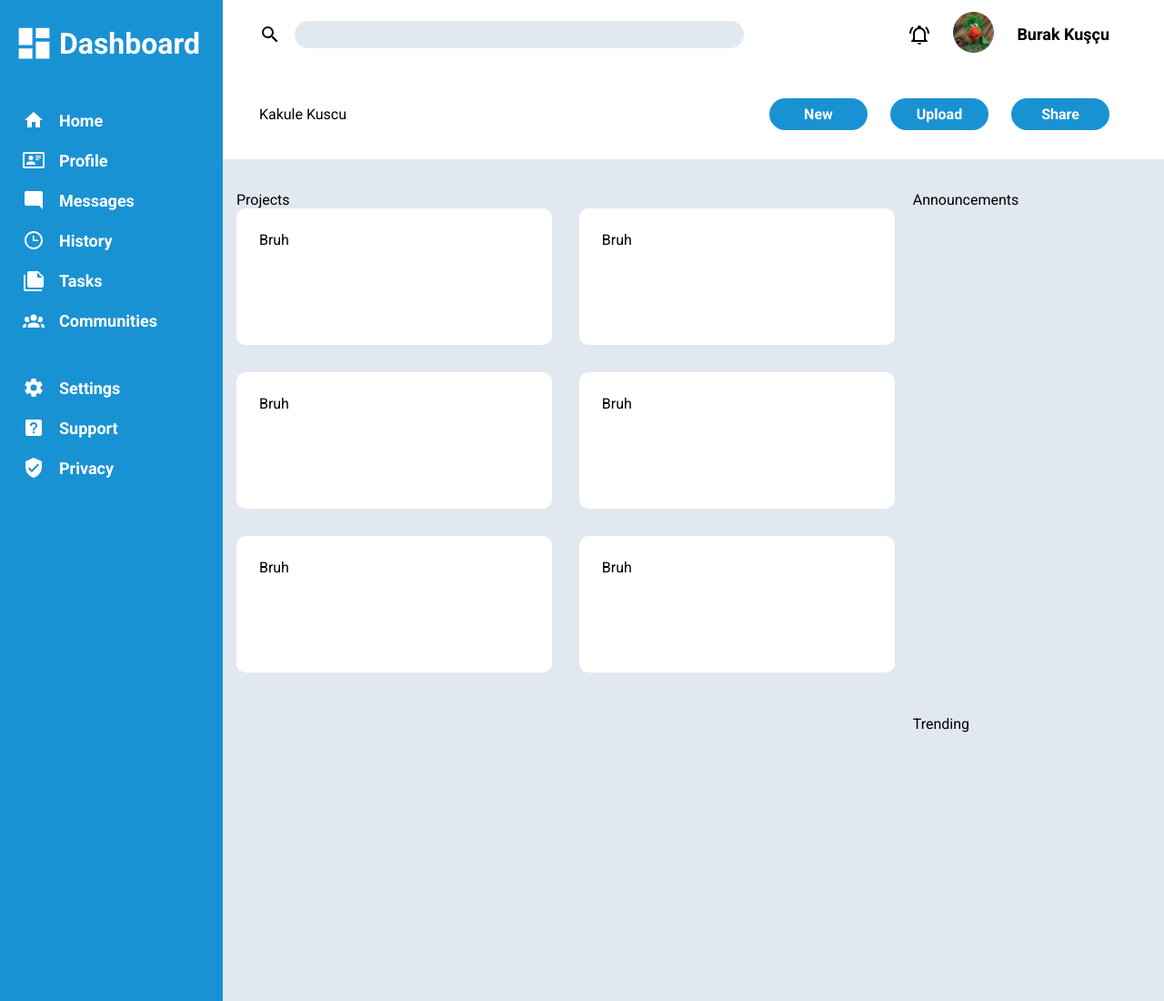
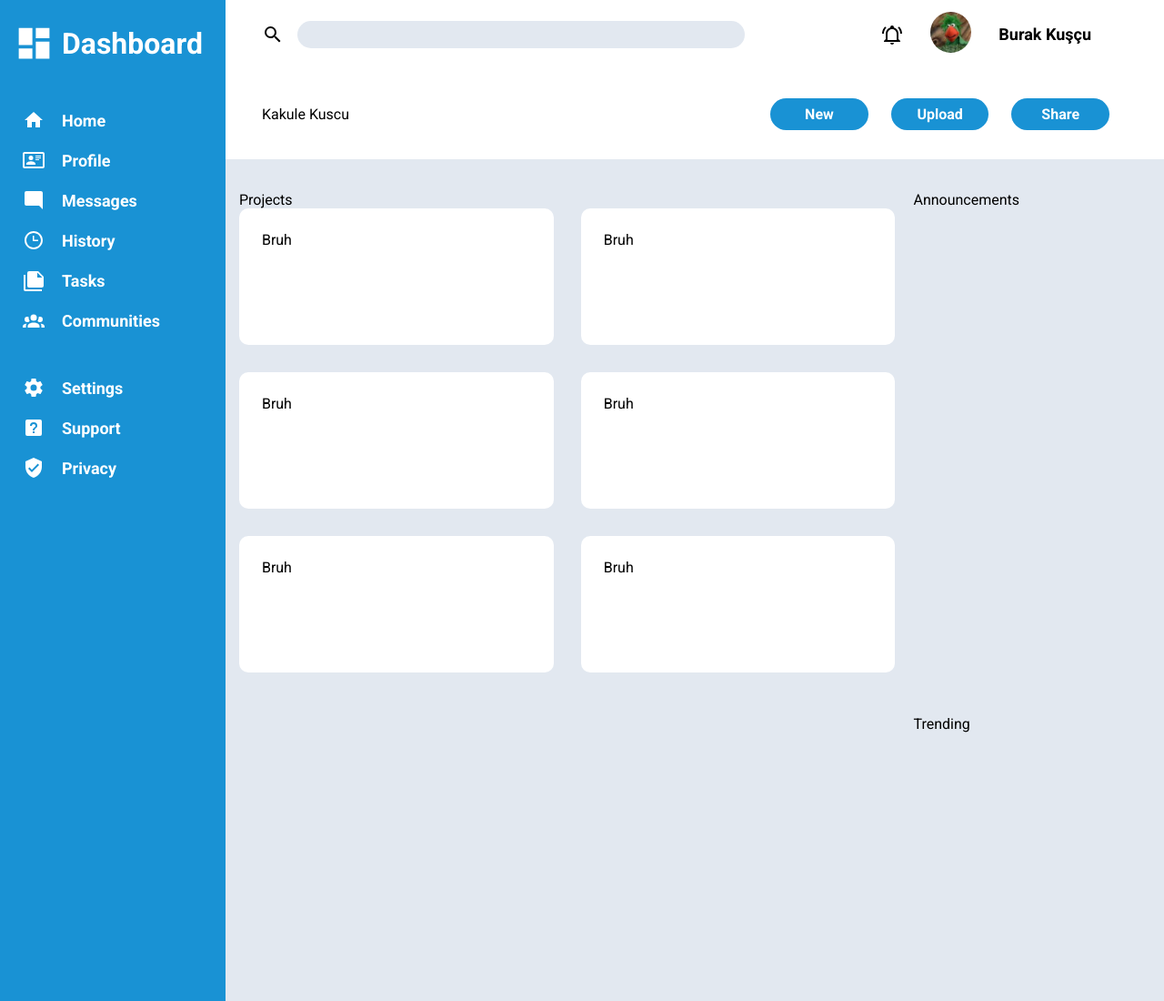
Before and after one commit to aburak621/admin-dashboard, a plain HTML site: page index.html in a window 1280 px wide. Shown: the top 1100 px of the page at 91% size. Drawn offline with Linux system fonts and the light colour scheme.

Commit message:
Minor adjustments

```diff
--- a/index.html
+++ b/index.html
@@ -26,69 +26,87 @@
       <div class="sidebar-group">
         <ul>
           <li>
+            <a href="#">
               <svg style="width:24px;height:24px" viewBox="0 0 24 24">
                 <path fill="currentColor" d="M10,20V14H14V20H19V12H22L12,3L2,12H5V20H10Z" />
               </svg>
-            <a href="#">Home</a>
+              Home
+            </a>
           </li>
           <li>
+            <a href="#">
               <svg style="width:24px;height:24px" viewBox="0 0 24 24">
                 <path fill="currentColor"
                   d="M22,3H2C0.91,3.04 0.04,3.91 0,5V19C0.04,20.09 0.91,20.96 2,21H22C23.09,20.96 23.96,20.09 24,19V5C23.96,3.91 23.09,3.04 22,3M22,19H2V5H22V19M14,17V15.75C14,14.09 10.66,13.25 9,13.25C7.34,13.25 4,14.09 4,15.75V17H14M9,7A2.5,2.5 0 0,0 6.5,9.5A2.5,2.5 0 0,0 9,12A2.5,2.5 0 0,0 11.5,9.5A2.5,2.5 0 0,0 9,7M14,7V8H20V7H14M14,9V10H20V9H14M14,11V12H18V11H14" />
               </svg>
-            <a href="#">Profile</a>
+              Profile
+            </a>
           </li>
           <li>
+            <a href="#">
               <svg style="width:24px;height:24px" viewBox="0 0 24 24">
                 <path fill="currentColor" d="M22,4C22,2.89 21.1,2 20,2H4A2,2 0 0,0 2,4V16A2,2 0 0,0 4,18H18L22,22V4Z" />
               </svg>
-            <a href="#">Messages</a>
+              Messages
+            </a>
           </li>
           <li>
+            <a href="#">
               <svg style="width:24px;height:24px" viewBox="0 0 24 24">
                 <path fill="currentColor"
                   d="M12 20C16.4 20 20 16.4 20 12S16.4 4 12 4 4 7.6 4 12 7.6 20 12 20M12 2C17.5 2 22 6.5 22 12S17.5 22 12 22C6.5 22 2 17.5 2 12C2 6.5 6.5 2 12 2M17 11.5V13H11V7H12.5V11.5H17Z" />
               </svg>
-            <a href="#">History</a>
+              History
+            </a>
           </li>
           <li>
+            <a href="#">
               <svg style="width:24px;height:24px" viewBox="0 0 24 24">
                 <path fill="currentColor"
                   d="M16,9H21.5L16,3.5V9M7,2H17L23,8V18A2,2 0 0,1 21,20H7C5.89,20 5,19.1 5,18V4A2,2 0 0,1 7,2M3,6V22H21V24H3A2,2 0 0,1 1,22V6H3Z" />
               </svg>
-            <a href="#">Tasks</a>
+              Tasks
+            </a>
           </li>
           <li>
+            <a href="#">
               <svg style="width:24px;height:24px" viewBox="0 0 24 24">
                 <path fill="currentColor"
                   d="M12,5.5A3.5,3.5 0 0,1 15.5,9A3.5,3.5 0 0,1 12,12.5A3.5,3.5 0 0,1 8.5,9A3.5,3.5 0 0,1 12,5.5M5,8C5.56,8 6.08,8.15 6.53,8.42C6.38,9.85 6.8,11.27 7.66,12.38C7.16,13.34 6.16,14 5,14A3,3 0 0,1 2,11A3,3 0 0,1 5,8M19,8A3,3 0 0,1 22,11A3,3 0 0,1 19,14C17.84,14 16.84,13.34 16.34,12.38C17.2,11.27 17.62,9.85 17.47,8.42C17.92,8.15 18.44,8 19,8M5.5,18.25C5.5,16.18 8.41,14.5 12,14.5C15.59,14.5 18.5,16.18 18.5,18.25V20H5.5V18.25M0,20V18.5C0,17.11 1.89,15.94 4.45,15.6C3.86,16.28 3.5,17.22 3.5,18.25V20H0M24,20H20.5V18.25C20.5,17.22 20.14,16.28 19.55,15.6C22.11,15.94 24,17.11 24,18.5V20Z" />
               </svg>
-            <a href="#">Communities</a>
+              Communities
+            </a>
           </li>
         </ul>
       </div>
       <div class="sidebar-group">
         <ul>
           <li>
+            <a href="#">
               <svg style="width:24px;height:24px" viewBox="0 0 24 24">
                 <path fill="currentColor"
                   d="M12,15.5A3.5,3.5 0 0,1 8.5,12A3.5,3.5 0 0,1 12,8.5A3.5,3.5 0 0,1 15.5,12A3.5,3.5 0 0,1 12,15.5M19.43,12.97C19.47,12.65 19.5,12.33 19.5,12C19.5,11.67 19.47,11.34 19.43,11L21.54,9.37C21.73,9.22 21.78,8.95 21.66,8.73L19.66,5.27C19.54,5.05 19.27,4.96 19.05,5.05L16.56,6.05C16.04,5.66 15.5,5.32 14.87,5.07L14.5,2.42C14.46,2.18 14.25,2 14,2H10C9.75,2 9.54,2.18 9.5,2.42L9.13,5.07C8.5,5.32 7.96,5.66 7.44,6.05L4.95,5.05C4.73,4.96 4.46,5.05 4.34,5.27L2.34,8.73C2.21,8.95 2.27,9.22 2.46,9.37L4.57,11C4.53,11.34 4.5,11.67 4.5,12C4.5,12.33 4.53,12.65 4.57,12.97L2.46,14.63C2.27,14.78 2.21,15.05 2.34,15.27L4.34,18.73C4.46,18.95 4.73,19.03 4.95,18.95L7.44,17.94C7.96,18.34 8.5,18.68 9.13,18.93L9.5,21.58C9.54,21.82 9.75,22 10,22H14C14.25,22 14.46,21.82 14.5,21.58L14.87,18.93C15.5,18.67 16.04,18.34 16.56,17.94L19.05,18.95C19.27,19.03 19.54,18.95 19.66,18.73L21.66,15.27C21.78,15.05 21.73,14.78 21.54,14.63L19.43,12.97Z" />
               </svg>
-            <a href="#">Settings</a>
+              Settings
+            </a>
           </li>
           <li>
+            <a href="#">
               <svg style="width:24px;height:24px" viewBox="0 0 24 24">
                 <path fill="currentColor"
                   d="M11,18H13V16H11V18M12,6A4,4 0 0,0 8,10H10A2,2 0 0,1 12,8A2,2 0 0,1 14,10C14,12 11,11.75 11,15H13C13,12.75 16,12.5 16,10A4,4 0 0,0 12,6M5,3H19A2,2 0 0,1 21,5V19A2,2 0 0,1 19,21H5A2,2 0 0,1 3,19V5A2,2 0 0,1 5,3Z" />
               </svg>
-            <a href="#">Support</a>
+              Support
+            </a>
           </li>
           <li>
+            <a href="#">
               <svg style="width:24px;height:24px" viewBox="0 0 24 24">
                 <path fill="currentColor"
                   d="M10,17L6,13L7.41,11.59L10,14.17L16.59,7.58L18,9M12,1L3,5V11C3,16.55 6.84,21.74 12,23C17.16,21.74 21,16.55 21,11V5L12,1Z" />
               </svg>
-            <a href="#">Privacy</a>
+              Privacy
+            </a>
           </li>
         </ul>
       </div>
--- a/style.css
+++ b/style.css
@@ -48,10 +48,10 @@ body {
   font-size: 18px;
 }
 
-.sidebar-group ul li,
+.sidebar-group ul a,
 .title h1 {
   display: grid;
-  grid-template-columns: 40px 1fr;
+  grid-template-columns: 43px 1fr;
   align-items: center;
 }
 
@@ -99,7 +99,8 @@ body {
 .account {
   display: grid;
   grid-template-columns: repeat(3, auto);
-  gap: 25px;
+  gap: 30px;
+  padding-right: 20px;
   justify-content: end;
   align-items: center;
 }
```
Lines whose indentation alone changed are shown as unchanged.
